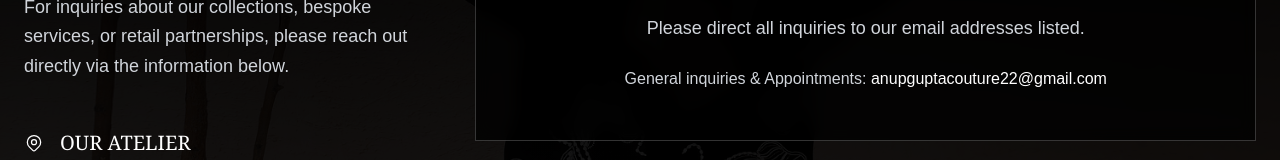
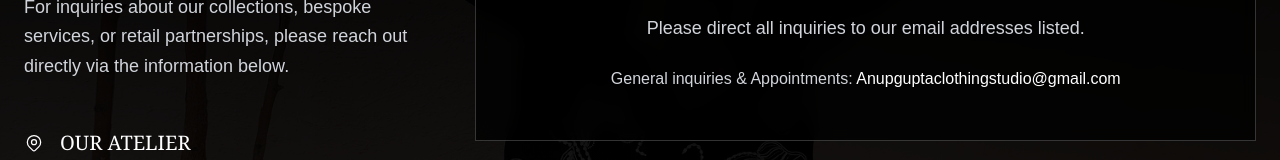
Before and after one commit to iamarjunm/anup-gupta, a Next.js app: page /contact in a window 1280 px wide. Shown: the part 295-455 px from the top of the page. Built offline with nearby package versions, Linux system fonts and the light colour scheme; no server answers.

Commit message:
contact details changed3

```diff
--- a/src/app/contact/page.jsx
+++ b/src/app/contact/page.jsx
@@ -93,7 +93,7 @@ export default function ContactPage() {
               Please direct all inquiries to our email addresses listed.
             </p>
             <div className="space-y-2">
-              <p className="text-gray-300">General inquiries & Appointments: <span className="text-white">anupguptacouture22@gmail.com</span></p>
+              <p className="text-gray-300">General inquiries & Appointments: <span className="text-white">Anupguptaclothingstudio@gmail.com</span></p>
             </div>
           </div>
         </motion.div>
```
